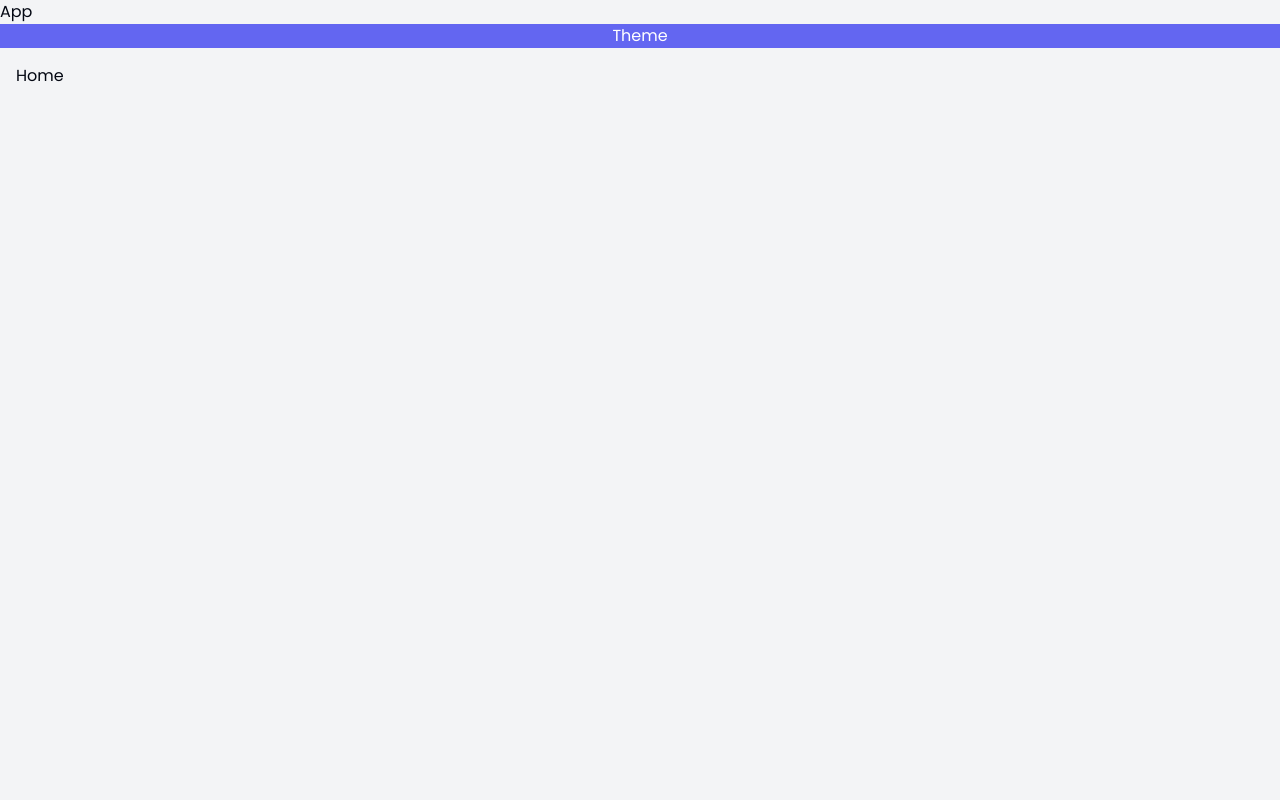
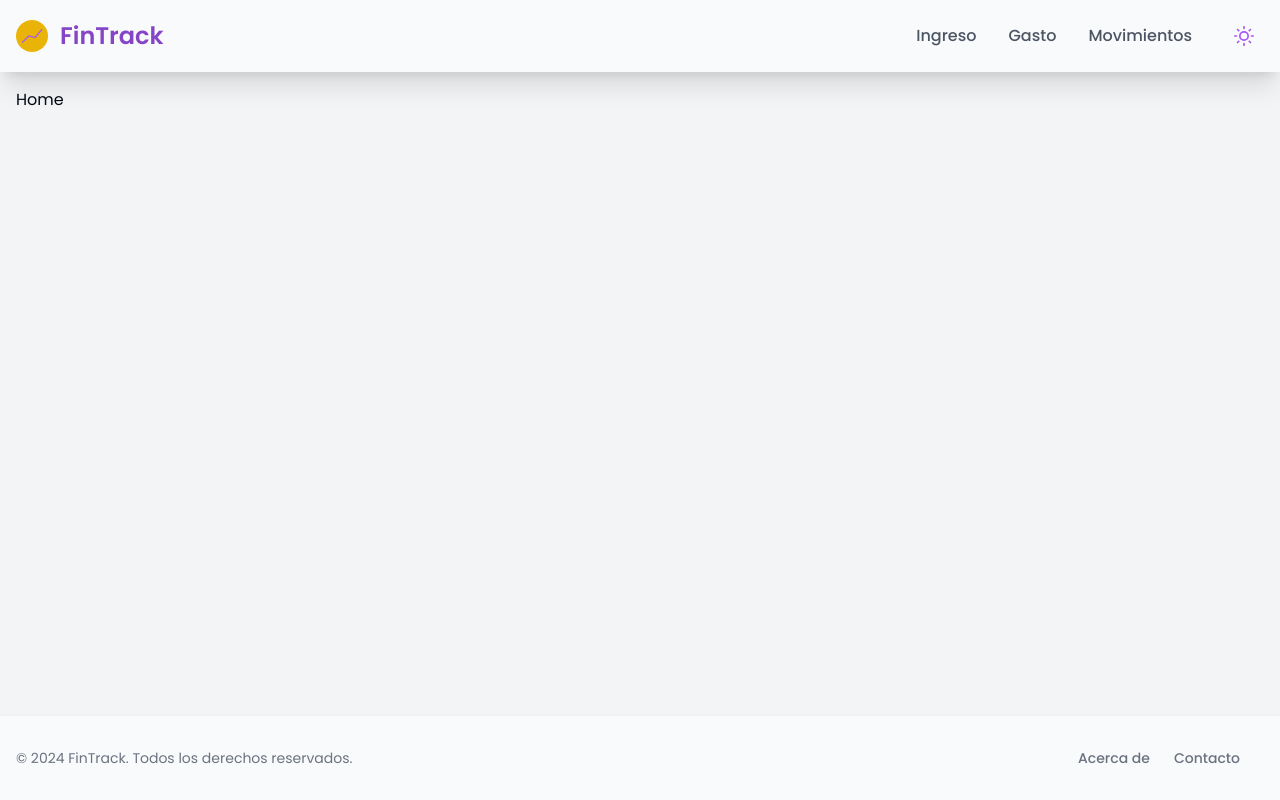
Before and after one commit to Frankhs899/FinTrack, a React (Vite) app: page / in a window 1280 px wide. Built offline with nearby package versions, Linux system fonts and the light colour scheme.

Commit message:
Creating Navbar and Footer

```diff
--- a/src/App.jsx
+++ b/src/App.jsx
@@ -6,9 +6,11 @@ import About from './pages/About';
 import Income from './pages/Income';
 import Expense from './pages/Expense';
 import Transactions from './pages/Transactions';
+import Navbar from './components/navbar/Navbar';
+import Footer from './components/footer/Footer';
 
 function App() {
-  const { theme, handleChangeTheme } = useContext(Context);
+  const { theme } = useContext(Context);
   return (
     <HashRouter>
       <div
@@ -16,13 +18,8 @@ function App() {
           theme === 'dark' ? 'dark' : ''
         }`}
       >
-        App
-        <button
-          className='bg-indigo-500 text-white'
-          onClick={handleChangeTheme}
-        >
-          Theme
-        </button>
+        <Navbar />
+
         <main className='flex flex-grow min-h-full p-4'>
           <Routes>
             <Route
@@ -47,6 +44,8 @@ function App() {
             />
           </Routes>
         </main>
+
+        <Footer />
       </div>
     </HashRouter>
   );
--- /dev/null
+++ b/src/components/footer/Footer.jsx
@@ -0,0 +1,37 @@
+import React from 'react';
+import { Link } from 'react-router-dom';
+import LinkFooter from './LinkFooter';
+
+function Footer() {
+  return (
+    <footer className='bg-gray-50 text-gray-500 shadow dark:bg-gray-900 dark:text-gray-400'>
+      <div className='w-full max-w-screen-xl mx-auto p-4 md:py-8'>
+        <div className='sm:flex sm:items-center sm:justify-between'>
+          <span className='text-sm sm:text-center'>
+            © 2024{' '}
+            <Link
+              to='/'
+              class='hover:underline hover:text-primary-500 dark:hover:text-secondary-500'
+            >
+              FinTrack
+            </Link>
+            . Todos los derechos reservados.
+          </span>
+
+          <ul className='flex flex-wrap items-center mb-6 text-sm font-medium sm:mb-0'>
+            <LinkFooter
+              link={'/about'}
+              label={'Acerca de'}
+            />
+            <LinkFooter
+              link={'/about'}
+              label={'Contacto'}
+            />
+          </ul>
+        </div>
+      </div>
+    </footer>
+  );
+}
+
+export default Footer;
--- /dev/null
+++ b/src/components/footer/LinkFooter.jsx
@@ -0,0 +1,17 @@
+import React from 'react';
+import { Link } from 'react-router-dom';
+
+function LinkFooter({ label, link }) {
+  return (
+    <li>
+      <Link
+        to={link}
+        className='hover:underline hover:text-primary-500 dark:hover:text-secondary-500 me-4 md:me-6'
+      >
+        {label}
+      </Link>
+    </li>
+  );
+}
+
+export default LinkFooter;
--- /dev/null
+++ b/src/components/navbar/DarkModeToggle.jsx
@@ -0,0 +1,48 @@
+import { useContext } from 'react';
+import { Context } from '../../context/GlobalState';
+
+function DarkModeToggle() {
+  const { theme, handleChangeTheme } = useContext(Context);
+  return (
+    <button
+      className='inline-flex items-center p-2 w-10 h-10 justify-center text-sm rounded-lg text-primary-500 border border-primary-500  hover:text-gray-50 hover:bg-primary-500 dark:text-secondary-500 dark:border-secondary-500 dark:hover:text-gray-50 dark:hover:bg-secondary-500 md:border-none'
+      onClick={handleChangeTheme}
+    >
+      <span className='sr-only'>Toggle Dark Mode</span>
+      {theme === 'dark' ? (
+        <svg
+          className='w-5 h-5'
+          xmlns='http://www.w3.org/2000/svg'
+          viewBox='0 0 24 24'
+          fill='none'
+          stroke='currentColor'
+          strokeWidth='2'
+          strokeLinecap='round'
+          strokeLinejoin='round'
+        >
+          <path d='M21 12.79A9 9 0 1111.21 3a7 7 0 009.79 9.79z' />
+        </svg>
+      ) : (
+        <svg
+          className='w-5 h-5'
+          xmlns='http://www.w3.org/2000/svg'
+          viewBox='0 0 24 24'
+          fill='none'
+          stroke='currentColor'
+          strokeWidth='2'
+          strokeLinecap='round'
+          strokeLinejoin='round'
+        >
+          <circle
+            cx='12'
+            cy='12'
+            r='5'
+          />
+          <path d='M12 1v2M12 21v2M4.22 4.22l1.42 1.42M18.36 18.36l1.42 1.42M1 12h2M21 12h2M4.22 19.78l1.42-1.42M18.36 5.64l1.42-1.42' />
+        </svg>
+      )}
+    </button>
+  );
+}
+
+export default DarkModeToggle;
--- /dev/null
+++ b/src/components/navbar/FinTrackerLogo.jsx
@@ -0,0 +1,33 @@
+import React from 'react';
+
+function FinTrackerLogo() {
+  return (
+    <svg
+      className='h-8 w-8'
+      xmlns='http://www.w3.org/2000/svg'
+      viewBox='0 0 200 200'
+    >
+      <rect
+        width='100%'
+        height='100%'
+        fill='white'
+        fillOpacity='0'
+      />
+      <circle
+        cx='100'
+        cy='100'
+        r='100'
+        fill='#eab308'
+      />
+      <polyline
+        points='40,140 80,100 120,110 160,60'
+        stroke='#a855f7'
+        fill='none'
+        strokeWidth='8'
+        strokeLinecap='round'
+      />
+    </svg>
+  );
+}
+
+export default FinTrackerLogo;
--- /dev/null
+++ b/src/components/navbar/LinkNavbar.jsx
@@ -0,0 +1,16 @@
+import { Link } from 'react-router-dom';
+
+function LinkNavbar({ label, link }) {
+  return (
+    <li className='mb-1 md:mb-0'>
+      <Link
+        to={link}
+        className='block px-3 rounded text-gray-600 hover:bg-primary-500 hover:text-gray-50 focus:bg-primary-500 focus:text-gray-50 md:hover:bg-transparent md:border-0 md:hover:text-primary-500 md:focus:bg-transparent md:focus:text-primary-500 md:p-0 dark:text-gray-300 dark:hover:bg-secondary-500 dark:hover:text-gray-50 dark:focus:bg-secondary-500 dark:focus:text-gray-50 dark:md:hover:bg-transparent dark:md:hover:text-secondary-500 dark:md:focus:bg-transparent dark:md:focus:text-secondary-500'
+      >
+        {label}
+      </Link>
+    </li>
+  );
+}
+
+export default LinkNavbar;
--- /dev/null
+++ b/src/components/navbar/Navbar.jsx
@@ -0,0 +1,62 @@
+import { useState } from 'react';
+
+import { Link } from 'react-router-dom';
+import ToggleButton from './ToggleButton';
+import DarkModeToggle from './DarkModeToggle';
+import LinkNavbar from './LinkNavbar';
+import FinTrackerLogo from './FinTrackerLogo';
+
+function Navbar() {
+  const [isMenuOpen, setIsMenuOpen] = useState(false);
+
+  const toggleMenu = () => {
+    setIsMenuOpen(!isMenuOpen);
+  };
+
+  return (
+    <nav className='bg-gray-50 shadow-xl dark:bg-gray-900'>
+      <div className='max-w-screen-xl flex flex-wrap items-center justify-between mx-auto p-4'>
+        <Link
+          to={'/'}
+          className='flex items-center space-x-3'
+        >
+          <FinTrackerLogo />
+          <span className='self-center text-2xl font-semibold whitespace-nowrap text-primary-600 dark:text-secondary-500'>
+            FinTrack
+          </span>
+        </Link>
+
+        <div className='inline-flex gap-2 md:hidden'>
+          <ToggleButton toggleMenu={toggleMenu} />
+          <DarkModeToggle />
+        </div>
+
+        <div
+          className={`${
+            isMenuOpen ? 'block' : 'hidden'
+          } w-full md:block md:w-auto`}
+        >
+          <ul className='font-medium flex flex-col p-4 mt-4 border border-primary-500 rounded-lg bg-gray-50 md:flex-row md:items-center md:space-x-8 md:mt-0 md:border-0 md:p-0 dark:bg-gray-900 dark:border-secondary-500'>
+            <LinkNavbar
+              link={'/income'}
+              label={'Ingreso'}
+            />
+            <LinkNavbar
+              link={'/expense'}
+              label={'Gasto'}
+            />
+            <LinkNavbar
+              link={'/transactions'}
+              label={'Movimientos'}
+            />
+            <li className=' hidden md:block'>
+              <DarkModeToggle />
+            </li>
+          </ul>
+        </div>
+      </div>
+    </nav>
+  );
+}
+
+export default Navbar;
--- /dev/null
+++ b/src/components/navbar/ToggleButton.jsx
@@ -0,0 +1,28 @@
+import React from 'react';
+
+function ToggleButton({ toggleMenu }) {
+  return (
+    <button
+      className='inline-flex items-center p-2 w-10 h-10 justify-center text-sm rounded-lg md:hidden text-primary-500 border border-primary-500 hover:text-gray-50 hover:bg-primary-500 dark:text-secondary-500 dark:border-secondary-500 dark:hover:text-gray-50 dark:hover:bg-secondary-500 '
+      onClick={toggleMenu}
+    >
+      <span className='sr-only'>Open main menu</span>
+      <svg
+        className='w-5 h-5'
+        xmlns='http://www.w3.org/2000/svg'
+        fill='none'
+        viewBox='0 0 17 14'
+      >
+        <path
+          stroke='currentColor'
+          strokeLinecap='round'
+          strokeLinejoin='round'
+          strokeWidth='2'
+          d='M1 1h15M1 7h15M1 13h15'
+        />
+      </svg>
+    </button>
+  );
+}
+
+export default ToggleButton;
--- a/tailwind.config.js
+++ b/tailwind.config.js
@@ -5,7 +5,7 @@ export default {
   theme: {
     extend: {
       colors: {
-        primary: {
+        secondary: {
           100: '#fbf0ce',
           200: '#f7e19c',
           300: '#f2d16b',
@@ -16,7 +16,7 @@ export default {
           800: '#5e4803',
           900: '#2f2402',
         },
-        secondary: {
+        primary: {
           100: '#eeddfd',
           200: '#dcbbfc',
           300: '#cb99fa',
```
